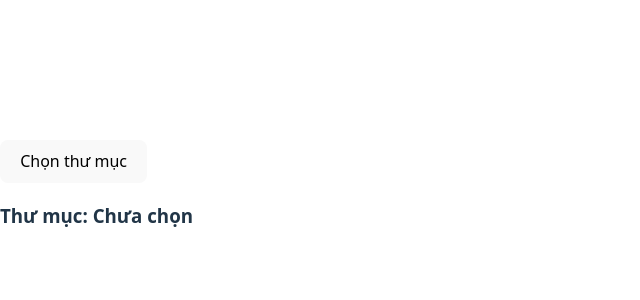
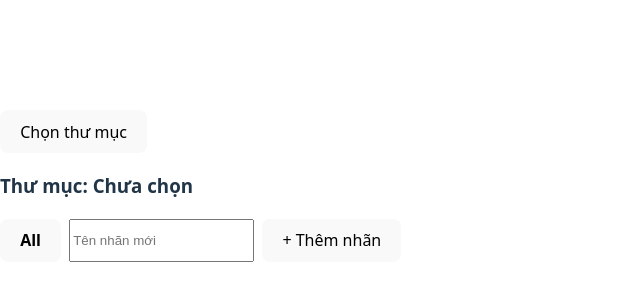
Before and after one commit to hohoangkha16092002/manager-file-app, a React (Vite) app in the folder media-file-manager/: page / in a window 1280 px wide. Shown: the part 206-506 px from the top of the page, without its empty margins (0-640 px from the left). Built offline with nearby package versions, Linux system fonts and the light colour scheme.

Commit message:
Label tab

```diff
--- a/media-file-manager/src/App.tsx
+++ b/media-file-manager/src/App.tsx
@@ -13,30 +13,50 @@ declare global {
     electronAPI: {
       selectFolder: () => Promise<string | null>;
       readDirFiles: (folderPath: string) => Promise<FileItem[]>;
-      labelFile: (filePath: string, label: string) => Promise<{ success: boolean, newPath?: string, newName?: string, error?: string }>;
+      labelFile: (filePath: string, label: string) => Promise<{
+        success: boolean;
+        newPath?: string;
+        newName?: string;
+        error?: string;
+      }>;
     };
   }
+}
+
+function extractLabel(fileName: string): string | null {
+  const match = fileName.match(/^(.+?)!_/);
+  return match ? match[1] : null;
 }
 
 export default function App() {
   const [folderPath, setFolderPath] = useState<string | null>(null);
   const [files, setFiles] = useState<FileItem[]>([]);
   const [labels, setLabels] = useState<Record<string, string>>({});
-  const [errorMessage, setErrorMessage] = useState<string | null>(null);
+  const [tabs, setTabs] = useState<string[]>([]); // ['label1', 'label2']
+  const [currentTab, setCurrentTab] = useState<string>('All');
+  const [newLabel, setNewLabel] = useState('');
 
 const handleSelectFolder = async () => {
   const selected = await window.electronAPI.selectFolder();
   if (selected) {
     setFolderPath(selected);
     const files = await window.electronAPI.readDirFiles(selected);
+
+    // Tự động trích xuất các label từ tên file
+    const detectedLabels = new Set<string>();
+    files.forEach((f) => {
+      const match = f.name.match(/^(.+?)!_/);
+      if (match) detectedLabels.add(match[1]);
+    });
+
+    setTabs([...detectedLabels]);
     setFiles(files);
-      setLabels({}); // Reset label inputs
-      setErrorMessage(null);
+    setCurrentTab('All'); // reset tab hiện tại
   }
 };
 
-  const handleLabelChange = (filePath: string, label: string) => {
-    setLabels(prev => ({ ...prev, [filePath]: label }));
+  const handleLabelChange = (filePath: string, value: string) => {
+    setLabels((prev) => ({ ...prev, [filePath]: value }));
   };
 
   const handleApplyLabel = async (filePath: string) => {
@@ -44,32 +64,76 @@ export default function App() {
     if (!label) return;
 
     const result = await window.electronAPI.labelFile(filePath, label);
-    if (result.success && folderPath) {
-      const updatedFiles = await window.electronAPI.readDirFiles(folderPath);
-      setFiles(updatedFiles);
-      setErrorMessage(null);
+    if (result.success && result.newPath) {
+      setFiles((prev) =>
+        prev.map((f) =>
+          f.path === filePath
+            ? {
+                ...f,
+                path: result.newPath!,
+                name: result.newName!,
+              }
+            : f
+        )
+      );
     } else {
-      setErrorMessage(result.error || 'Có lỗi xảy ra khi gắn nhãn.');
+      alert(result.error || 'Gắn nhãn thất bại');
     }
   };
+
+  const handleAddTab = () => {
+    const trimmed = newLabel.trim();
+    if (trimmed && !tabs.includes(trimmed)) {
+      setTabs((prev) => [...prev, trimmed]);
+    }
+    setNewLabel('');
+  };
+
+  const filteredFiles =
+    currentTab === 'All'
+      ? files
+      : files.filter((f) => extractLabel(f.name) === currentTab);
 
   return (
     <div>
       <button onClick={handleSelectFolder}>Chọn thư mục</button>
       <h3>Thư mục: {folderPath || 'Chưa chọn'}</h3>
-      {errorMessage && (
-        <div style={{ color: 'white', backgroundColor: '#f44336', padding: '8px', marginTop: '10px', borderRadius: '4px' }}>
-          ⚠️ {errorMessage}
+
+      {/* Tabs */}
+      <div style={{ display: 'flex', gap: '8px', marginBottom: '10px' }}>
+        <button
+          onClick={() => setCurrentTab('All')}
+          style={{ fontWeight: currentTab === 'All' ? 'bold' : 'normal' }}
+        >
+          All
+        </button>
+        {tabs.map((tab) => (
+          <button
+            key={tab}
+            onClick={() => setCurrentTab(tab)}
+            style={{ fontWeight: currentTab === tab ? 'bold' : 'normal' }}
+          >
+            {tab}
+          </button>
+        ))}
+        <input
+          placeholder="Tên nhãn mới"
+          value={newLabel}
+          onChange={(e) => setNewLabel(e.target.value)}
+        />
+        <button onClick={handleAddTab}>+ Thêm nhãn</button>
       </div>
-      )}
+
+      {/* File list */}
       <ul>
-        {files.map(f => (
+        {filteredFiles.map((f) => (
           <li key={f.path}>
-            <strong>{f.name}</strong> - {Math.round(f.size / 1024)} KB - {new Date(f.mtime).toLocaleString()} <br />
+            <strong>{f.name}</strong> - {Math.round(f.size / 1024)} KB -{' '}
+            {new Date(f.mtime).toLocaleString()} <br />
             <input
               placeholder="Tên nhãn..."
               value={labels[f.path] || ''}
-              onChange={e => handleLabelChange(f.path, e.target.value)}
+              onChange={(e) => handleLabelChange(f.path, e.target.value)}
             />
             <button onClick={() => handleApplyLabel(f.path)}>Gắn nhãn</button>
           </li>
```
Lines whose indentation alone changed are shown as unchanged.
